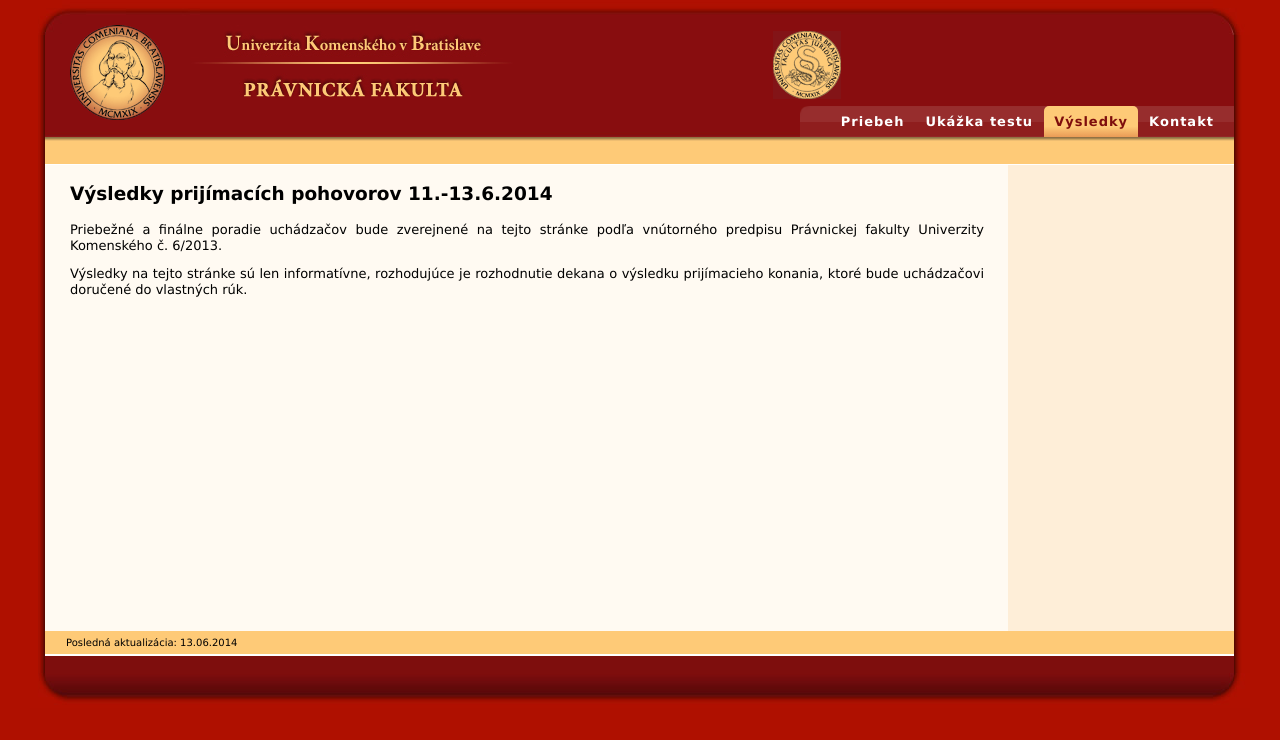
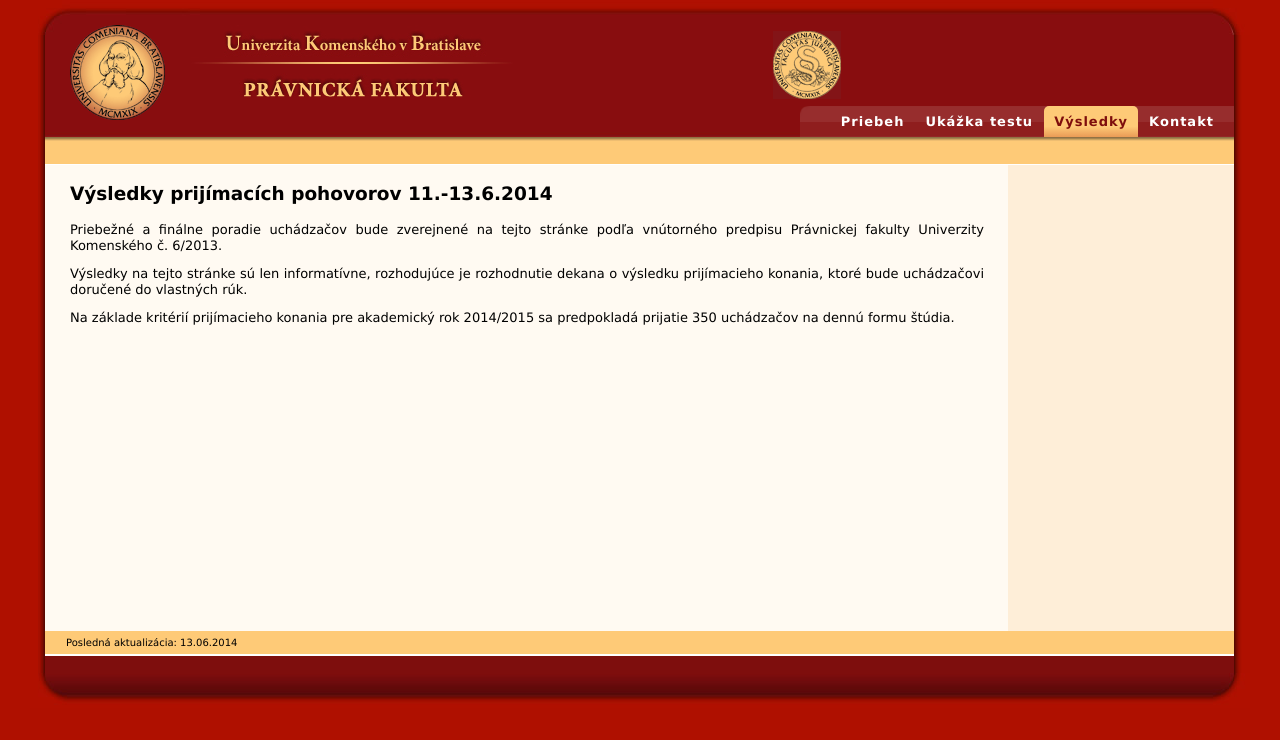
Before and after one commit to fmfi-svt/testovac, a PHP site: page /vysledky.php in a window 1280 px wide. Shown: the top 740 px of the page. Run offline with PHP 8.4, Linux system fonts and the light colour scheme.

Commit message:
aplikovanie kriterii prijimacieho konania pri zobrazovani vysledkov
Na základe kritérií prijímacieho konania pre akademický rok 2014/2015 sa predpokladá prijatie 350 uchádzačov na dennú formu štúdia.

```diff
--- a/vysledky.php
+++ b/vysledky.php
@@ -18,6 +18,10 @@
 Výsledky na tejto stránke sú len informatívne, rozhodujúce
 je rozhodnutie dekana o výsledku prijímacieho konania, ktoré bude uchádzačovi
 doručené do vlastných rúk.
+</p>
+
+<p>
+Na základe kritérií prijímacieho konania pre akademický rok 2014/2015 sa predpokladá prijatie 350 uchádzačov na dennú formu štúdia.
 </p>
 
 <?php
@@ -124,7 +128,7 @@
 	}
 }
 
-vypisTabulku($body, 'denna', $vybranaForma, $vybranyKod, 1564);
+vypisTabulku($body, 'denna', $vybranaForma, $vybranyKod, 1621);
 ?>
 </table>
 </div>
```
